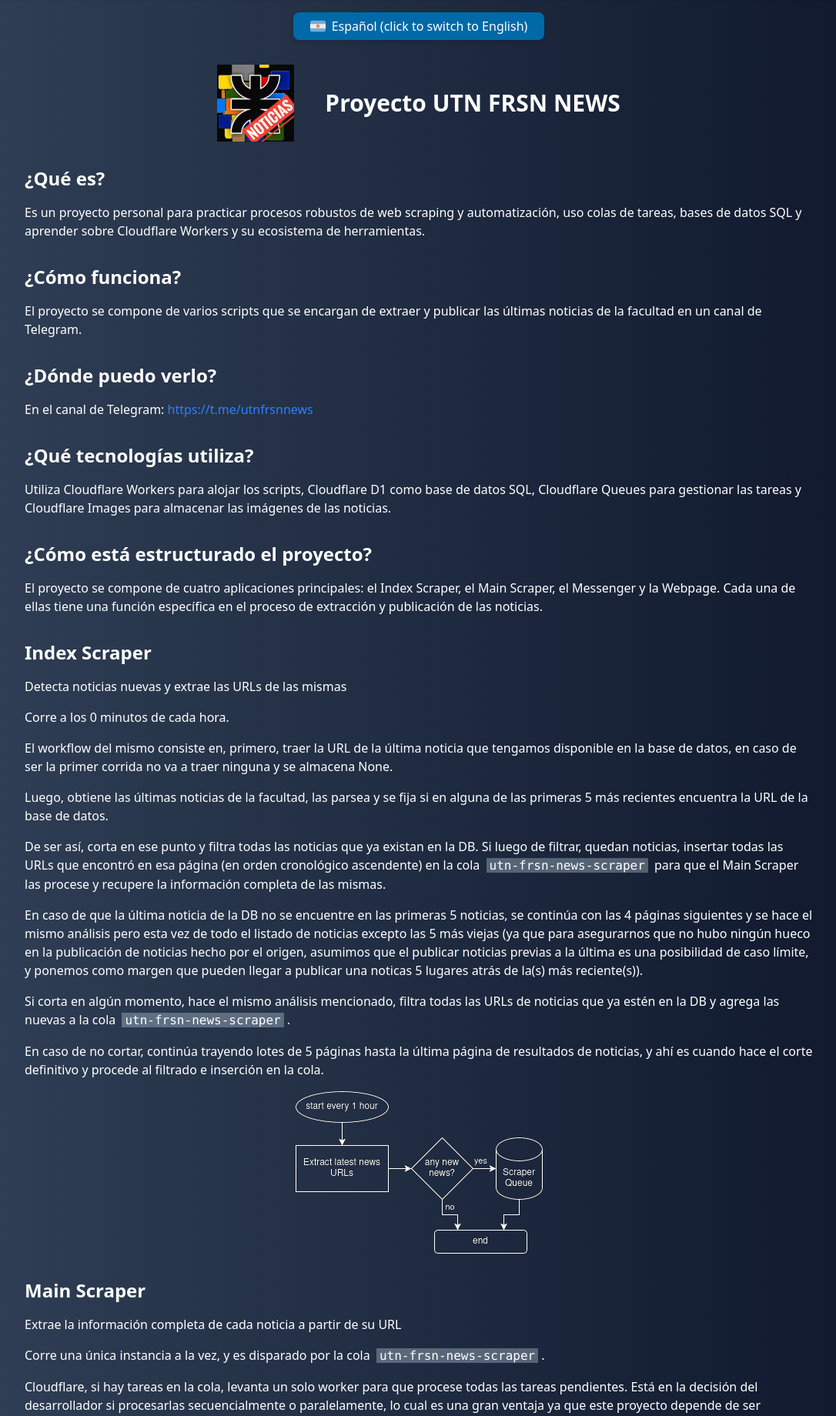
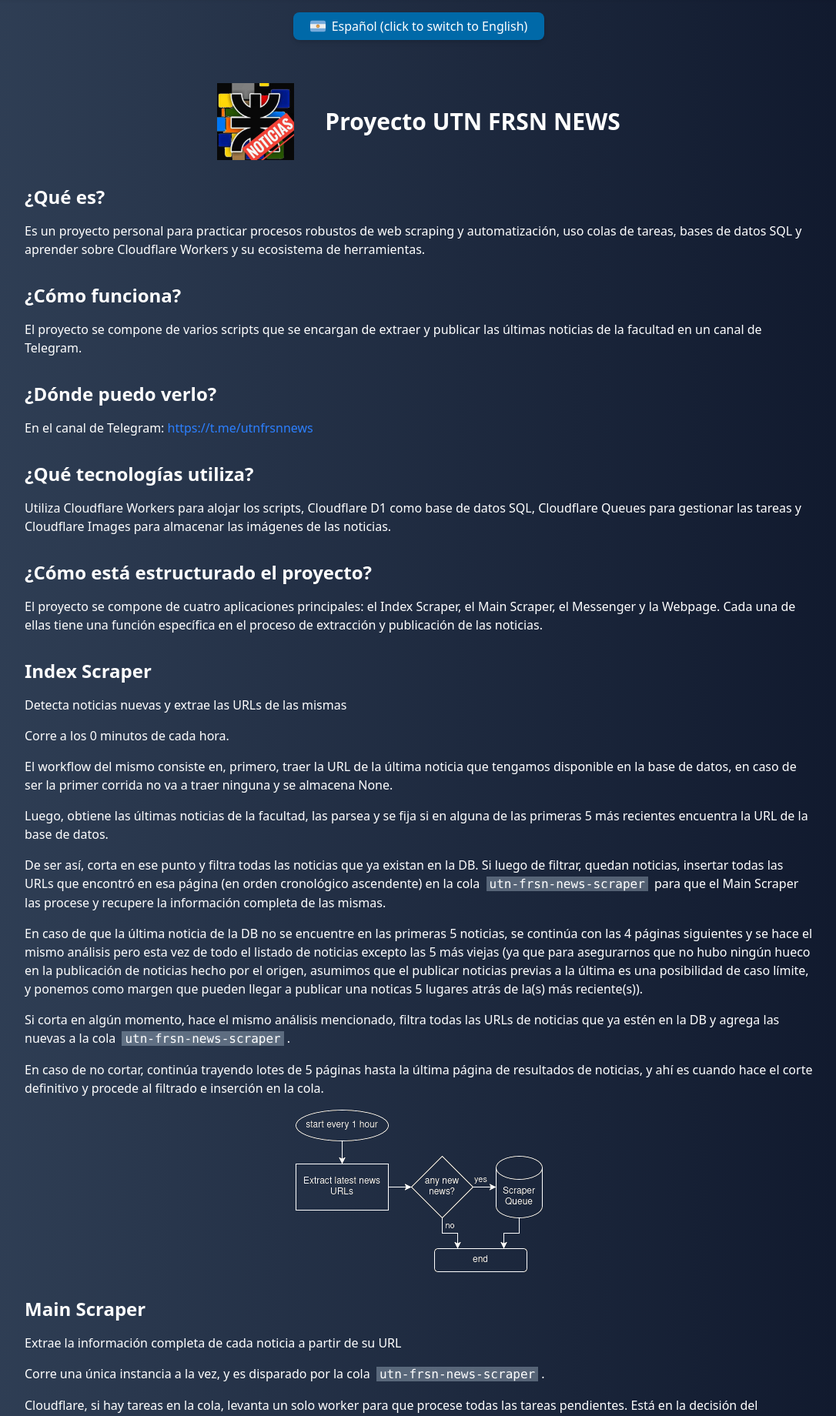
Before and after one commit to gorandp/utn-frsn-news, a FastAPI app: page /about in a window 1280 px wide. Shown: the part 86-1926 px from the top of the page at 77% size, without its empty margins (96-1182 px from the left). Run offline with FastAPI, Linux system fonts and the light colour scheme.

Commit message:
about padding

```diff
--- a/src/app/fastapi_app/templates/about.html
+++ b/src/app/fastapi_app/templates/about.html
@@ -20,11 +20,11 @@
   </button>
 </div>
 
-<div id="about-es">
+<div id="about-es" class="p-2">
   {% include 'about_es.html' %}
 </div>
 
-<div id="about-en" class="hidden">
+<div id="about-en" class="p-2 hidden">
   {% include 'about_en.html' %}
 </div>
 
```
